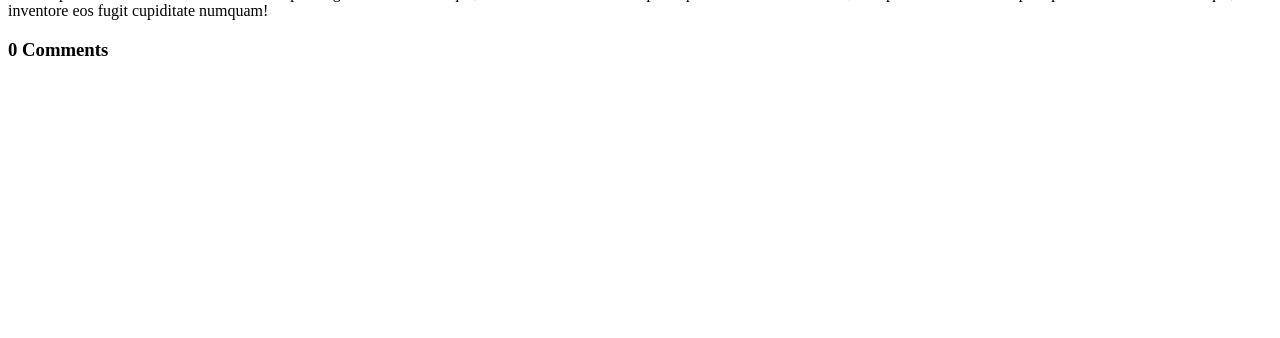
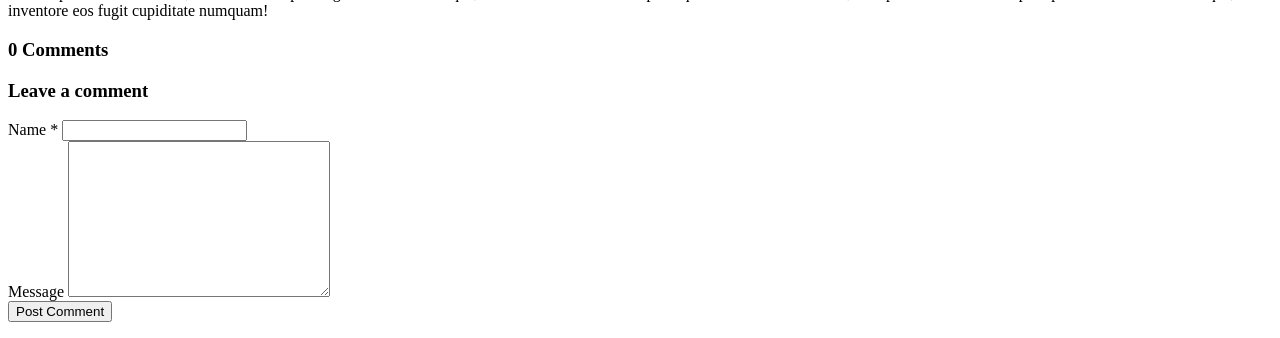
Before and after one commit to Emilie-Dumont/READ-IT-2026, a PHP site: page /show.php in a window 1280 px wide. Shown: the part 664-1002 px from the top of the page. Before the commit the page ends 720 px from the top, so only its background shows below. Run offline with PHP 8.4, Linux system fonts and the light colour scheme; data that the repository does not hold is empty.

Commit message:
Formulaire d'ajout de commentaire (insertion + redirection)

```diff
--- a/www/app/views/posts/show.php
+++ b/www/app/views/posts/show.php
@@ -41,4 +41,21 @@
         <?php endforeach; ?>
     </ul>
     <!-- END comment-list -->
+    <div class="comment-form-wrap pt-5">
+        <h3 class="mb-5">Leave a comment</h3>
+        <form action="comments/add" class="p-5 bg-light" method="post">
+            <div class="form-group">
+                <label for="pseudo">Name *</label>
+                <input type="text" class="form-control" id="pseudo" name="pseudo">
+            </div>
+            <div class="form-group">
+                <label for="content">Message</label>
+                <textarea name="content" id="content" cols="30" rows="10" class="form-control"></textarea>
+            </div>
+            <div class="form-group">
+                <input type="hidden" name="postId" value="<?php echo $post['id']; ?>" />
+                <input type="submit" value="Post Comment" class="btn py-3 px-4 btn-primary">
+            </div>
+        </form>
+    </div>
 </div>
```
Also changed, not shown: www/app/controllers/commentsController.php (added, +17 -0 lines), www/app/models/commentsModel.php (+12 -0 lines), www/app/routers/comments.php (added, +11 -0 lines), www/app/routers/index.php (+7 -0 lines), www/public/.htaccess.
